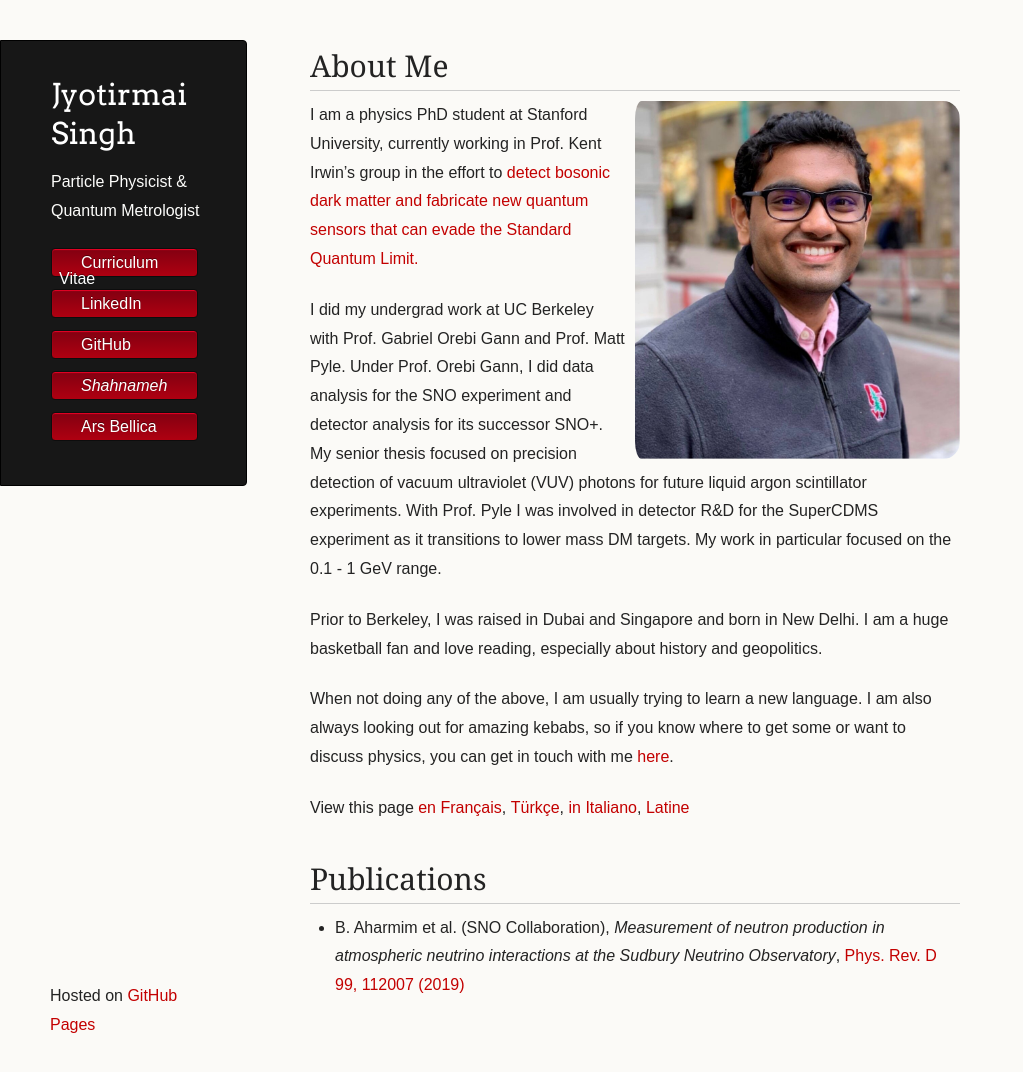
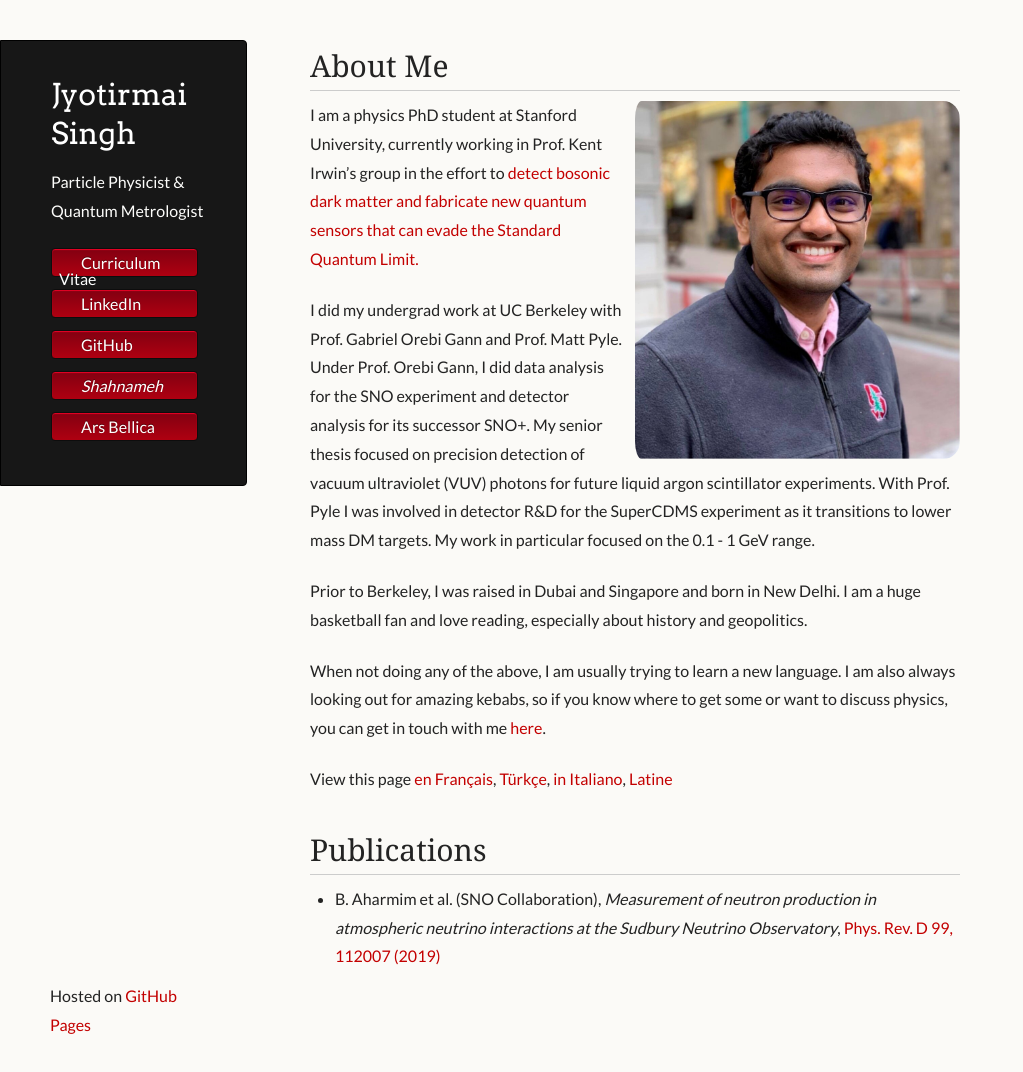
Before and after one commit to joe-singh/joe-singh.github.io, a Jekyll site: the page built from index.md, in a window 1280 px wide and 1072 px high. Shown: the whole window, without its empty margins (0-1023 px from the left). Built offline with Jekyll 4.4.1, drawn with Linux system fonts in a browser that asks for light colours; some web fonts are replaced.

```diff
--- a/_sass/jekyll-theme-dinky.scss
+++ b/_sass/jekyll-theme-dinky.scss
@@ -32,7 +32,7 @@ time, mark, audio, video {
 
 body {
   padding:10px 50px 0 0;
-  font-family: 'Faustina', sans-serif;//"Helvetica Neue", Helvetica, Arial, sans-serif;
+  font-family: 'Lato', sans-serif;//"Helvetica Neue", Helvetica, Arial, sans-serif;
 	font-size: 16px;
 	color: #232323;
 	background-color: #FBFAF7;
```
